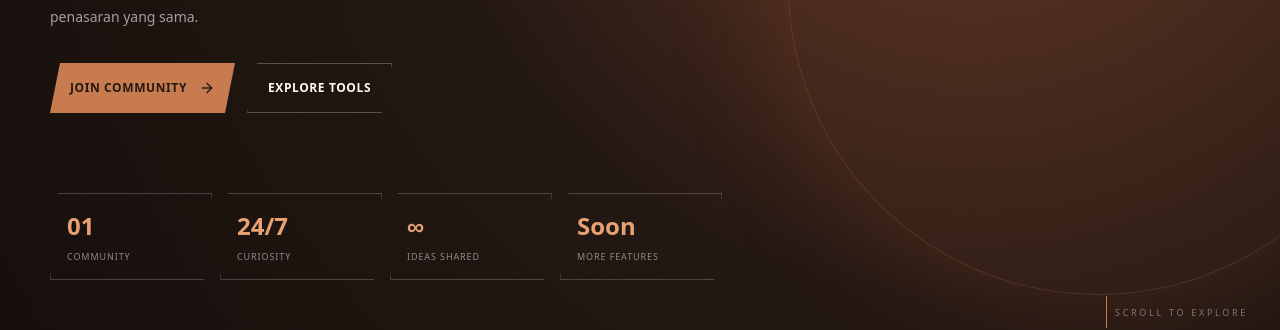
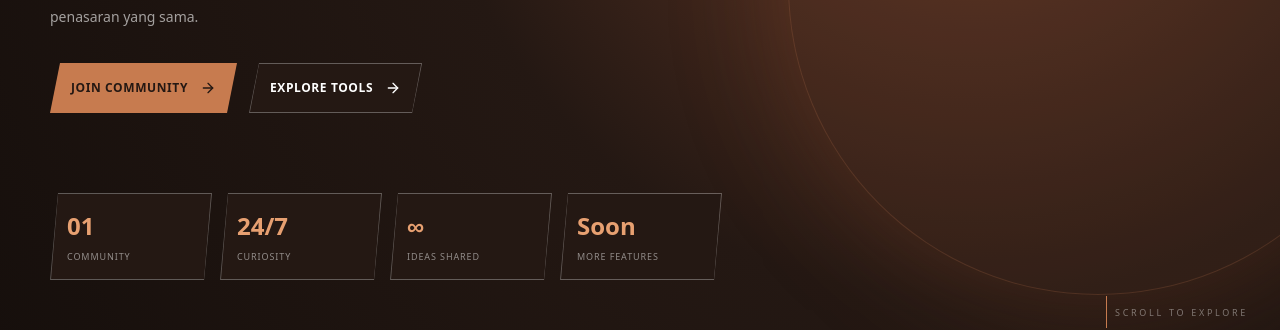
Before and after one commit to LemongTea/campucino-community, a Next.js app: page / in a window 1280 px wide. Shown: the part 453-783 px from the top of the page. Built offline with nearby package versions, Linux system fonts and the light colour scheme.

Commit message:
style: refine diagonal borders

```diff
--- a/app/page.tsx
+++ b/app/page.tsx
@@ -99,44 +99,38 @@ export default function Home() {
             bertemu dengan orang-orang yang punya rasa penasaran yang sama.
           </p>
           <div className="mt-8 flex flex-wrap gap-3">
-            <a
-              className="flex items-center gap-3 bg-[#c77b4f] px-5 py-4 text-xs font-bold uppercase tracking-wider text-[#241813] [clip-path:polygon(10px_0,100%_0,calc(100%-10px)_100%,0_100%)] transition hover:bg-[#e7a071]"
-              href="#community"
-            >
-              Join community <ArrowRight size={16} />
+            <a className="bg-[#c77b4f] p-px [clip-path:polygon(10px_0,100%_0,calc(100%-10px)_100%,0_100%)] transition hover:bg-[#e7a071]" href="#community">
+              <span className="flex items-center gap-3 px-5 py-4 text-xs font-bold uppercase tracking-wider text-[#241813] [clip-path:polygon(9px_0,100%_0,calc(100%-9px)_100%,0_100%)]">Join community <ArrowRight size={16} /></span>
             </a>
-            <a
-              className="flex items-center gap-3 border border-white/25 px-5 py-4 text-xs font-bold uppercase tracking-wider [clip-path:polygon(10px_0,100%_0,calc(100%-10px)_100%,0_100%)] transition hover:border-[#e7a071] hover:text-[#e7a071]"
-              href="#tools"
-            >
-              Explore tools
+            <a className="bg-white/30 p-px [clip-path:polygon(10px_0,100%_0,calc(100%-10px)_100%,0_100%)] transition hover:bg-[#e7a071]" href="#tools">
+              <span className="flex items-center gap-3 bg-[#241813] px-5 py-4 text-xs font-bold uppercase tracking-wider text-white [clip-path:polygon(9px_0,100%_0,calc(100%-9px)_100%,0_100%)]">Explore tools <ArrowRight size={16} /></span>
             </a>
           </div>
           <div className="mt-20 grid max-w-2xl grid-cols-2 gap-2 sm:grid-cols-4">
-            <div className="border border-white/20 bg-transparent p-4 [clip-path:polygon(8px_0,100%_0,calc(100%-8px)_100%,0_100%)]">
+            <div className="bg-white/30 p-px [clip-path:polygon(8px_0,100%_0,calc(100%-8px)_100%,0_100%)]"><div className="bg-[#241813] p-4 [clip-path:polygon(7px_0,100%_0,calc(100%-7px)_100%,0_100%)]">
               <b className="text-2xl text-[#e7a071]">01</b>
               <span className="mt-2 block text-[9px] uppercase tracking-widest text-white/50">
                 Community
               </span>
-            </div>
-            <div className="border border-white/20 bg-transparent p-4 [clip-path:polygon(8px_0,100%_0,calc(100%-8px)_100%,0_100%)]">
+            </div></div>
+            <div className="bg-white/30 p-px [clip-path:polygon(8px_0,100%_0,calc(100%-8px)_100%,0_100%)]"><div className="bg-[#241813] p-4 [clip-path:polygon(7px_0,100%_0,calc(100%-7px)_100%,0_100%)]">
               <b className="text-2xl text-[#e7a071]">24/7</b>
               <span className="mt-2 block text-[9px] uppercase tracking-widest text-white/50">
                 Curiosity
               </span>
-            </div>
-            <div className="border border-white/20 bg-transparent p-4 [clip-path:polygon(8px_0,100%_0,calc(100%-8px)_100%,0_100%)]">
+            </div></div>
+            <div className="bg-white/30 p-px [clip-path:polygon(8px_0,100%_0,calc(100%-8px)_100%,0_100%)]"><div className="bg-[#241813] p-4 [clip-path:polygon(7px_0,100%_0,calc(100%-7px)_100%,0_100%)]">
               <b className="text-2xl text-[#e7a071]">∞</b>
               <span className="mt-2 block text-[9px] uppercase tracking-widest text-white/50">
                 Ideas shared
               </span>
-            </div>
-            <div className="border border-white/20 bg-transparent p-4 [clip-path:polygon(8px_0,100%_0,calc(100%-8px)_100%,0_100%)]">
+            </div></div>
+            <div className="bg-white/30 p-px [clip-path:polygon(8px_0,100%_0,calc(100%-8px)_100%,0_100%)]"><div className="bg-[#241813] p-4 [clip-path:polygon(7px_0,100%_0,calc(100%-7px)_100%,0_100%)]">
               <b className="text-2xl text-[#e7a071]">Soon</b>
               <span className="mt-2 block text-[9px] uppercase tracking-widest text-white/50">
                 More features
               </span>
-            </div>
+            </div></div>
           </div>
         </div>
         <div className="absolute bottom-8 right-8 hidden items-center gap-2 text-[9px] uppercase tracking-[.3em] text-white/40 md:flex">
```
Also changed, not shown: 1 other file (tests, documents, lock files or other folders).
